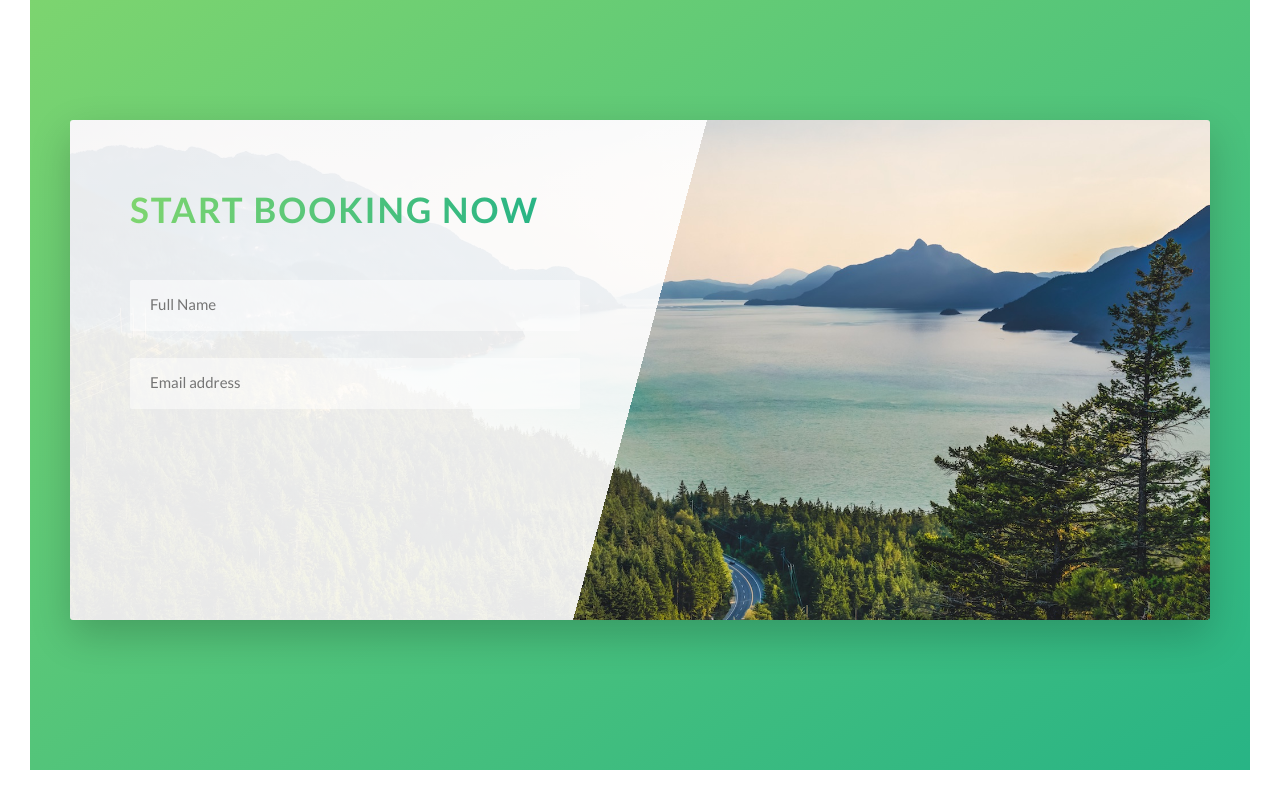
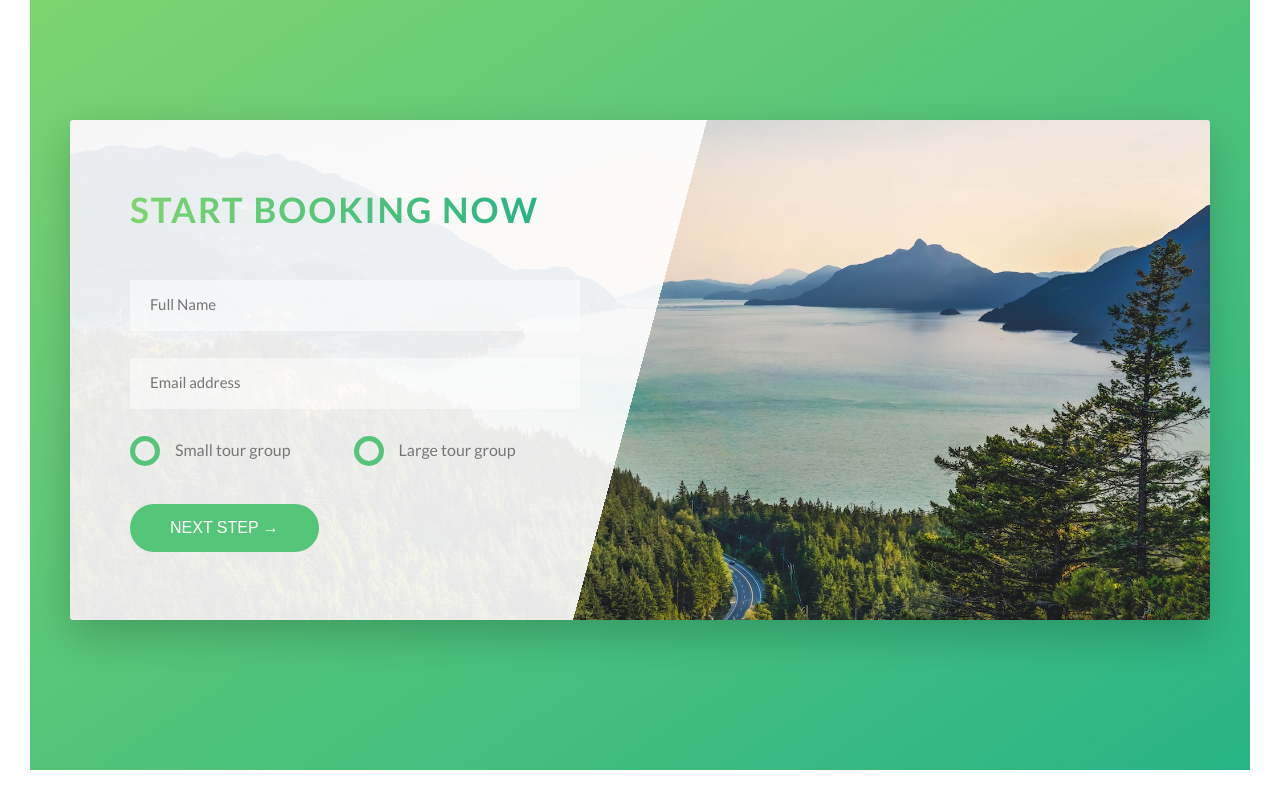
Before and after one commit to OuiPTN/udemy-css-and-sass, a website: page Natours/index.html in a window 1280 px wide. Shown: the part 4565-5365 px from the top of the page. Drawn offline with Linux system fonts and the light colour scheme.

Commit message:
Section 5, Lecture 47

```diff
--- a/Natours/index.html
+++ b/Natours/index.html
@@ -262,6 +262,25 @@
                                     <input type="email" class="form__input" placeholder="Email address" id="email" required>
                                     <label for="email" class="form__label">Email</label>
                                 </div>
+                                <div class="form__group u-margin-bottom-medium">
+                                    <div class="form__radio-group">
+                                        <input type="radio" class="form__radio-input" id="small" name="size">
+                                        <label for="small" class="form__radio-label">
+                                            <span class="form__radio-button"></span>
+                                            Small tour group
+                                        </label>
+                                    </div>
+                                    <div class="form__radio-group">
+                                        <input type="radio" class="form__radio-input" id="large" name="size">
+                                        <label for="large" class="form__radio-label">
+                                            <span class="form__radio-button"></span>
+                                            Large tour group
+                                        </label>
+                                    </div>
+                                </div>
+                                <div class="form__group">
+                                    <button class="btn btn--green">Next step &rarr;</button>
+                                </div>
                             </form>
                         </div>
                     </div>
--- a/Natours/sass/base/_utilities.scss
+++ b/Natours/sass/base/_utilities.scss
@@ -1,23 +1,23 @@
 .u-center-text {
-    text-align: center;
+    text-align: center !important;
 }
 
 .u-margin-bottom-big {
-    margin-bottom: 8rem;
+    margin-bottom: 8rem !important;
 }
 
 .u-margin-bottom-medium {
-    margin-bottom: 4rem;
+    margin-bottom: 4rem !important;
 }
 
 .u-margin-bottom-small {
-    margin-bottom: 2rem;
+    margin-bottom: 2rem !important;
 }
 
 .u-margin-top-big {
-    margin-top: 8rem;
+    margin-top: 8rem !important;
 }
 
 .u-margin-top-hugh {
-    margin-top: 10rem;
+    margin-top: 10rem !important;
 }
--- a/Natours/sass/components/_button.scss
+++ b/Natours/sass/components/_button.scss
@@ -1,4 +1,5 @@
 .btn {
+    &,
     &:link, &:visited {
         text-transform: uppercase;
         text-decoration: none;
@@ -7,6 +8,10 @@
         border-radius: 100px;
         transition: all .2s;
         position: relative;
+        font-size: $default-font-size;
+
+        border: none;
+        cursor: pointer;
     }
 
     &:hover {
@@ -19,7 +24,9 @@
         }
     }
 
-    &:active {
+    &:active,
+    &:focus {
+        outline: none;
         transform: translateY(-1px);
         box-shadow: 0 5px 20px rgba($color-black,0.2);
     }
--- a/Natours/sass/components/_form.scss
+++ b/Natours/sass/components/_form.scss
@@ -14,6 +14,7 @@
         border-bottom: 3px solid transparent;
         width: 100%;
         display: block;
+        transition: all .3s;
 
         &:focus {
             outline: none;
@@ -45,4 +46,50 @@
         visibility: hidden;
         transform: translateY(-4rem);
     }
+
+    &__radio-group {
+        width: 49%;
+        display: inline-block;
+    }
+
+    &__radio-input {
+        display: none;
+    }
+
+    &__radio-label {
+        font-size: $default-font-size;
+        cursor: pointer;
+        position: relative;
+        padding-left: 4.5rem;
+    }
+
+    &__radio-button {
+        height: 3rem;
+        width: 3rem;
+        border: 5px solid $color-primary;
+        border-radius: 50%;
+        display: inline-block;
+        position: absolute;
+        left: 0;
+        top: -.4rem;
+
+        &::after {
+            content: "";
+            display: block;
+            height: 1rem;
+            width: 1rem;
+            border-radius: 50%;
+            position: absolute;
+            top: 50%;
+            left: 50%;
+            transform: translate(-50%, -50%);
+            background-color: $color-primary;
+            opacity: 0;
+            transition: opacity .2s;
+        }
+    }
+
+    &__radio-input:checked ~ &__radio-label &__radio-button::after {
+        opacity: 1;
+    }
 }
```
Also changed, not shown: Natours/css/style.css.
